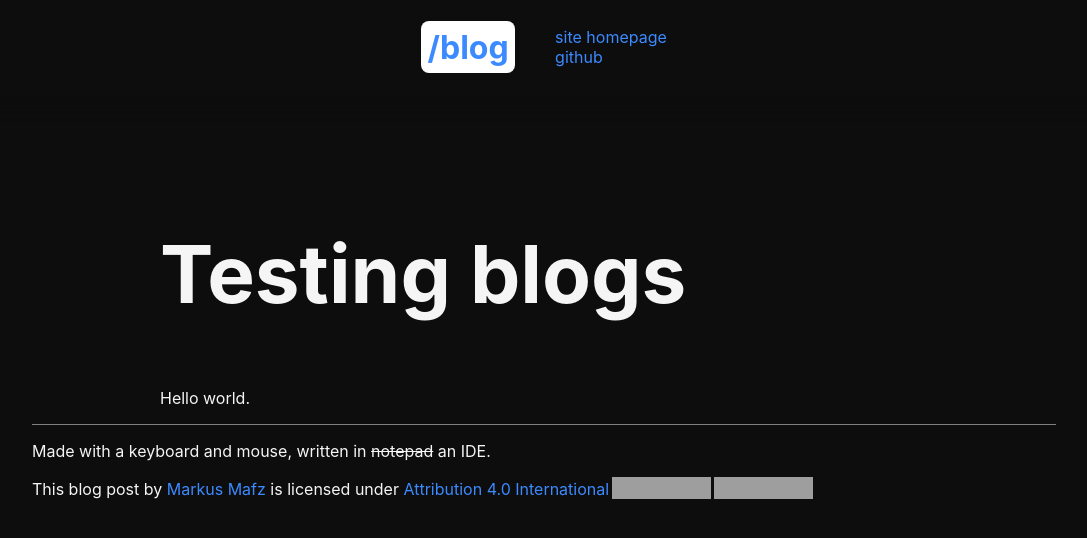
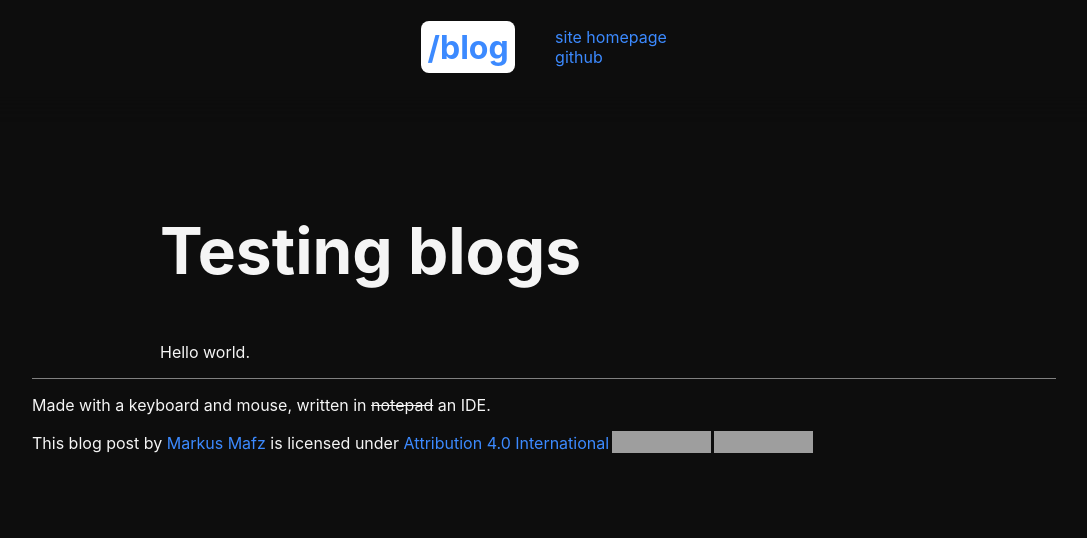
Before and after one commit to headquarter8302/blog, a Jekyll site: the page built from _posts/2023-11-16-test.md, in a window 1280 px wide. Shown: the top 538 px of the page, without its empty margins (96-1183 px from the left). Built offline with Jekyll 4.4.1, drawn with Linux system fonts in a browser that asks for light colours; some web fonts are replaced; grey boxes are pictures that could not be loaded.

Commit message:
size changes

```diff
--- a/_layouts/blog.html
+++ b/_layouts/blog.html
@@ -17,7 +17,7 @@
 
 <body>
     {% include header.html %}
-    <main id="main">
+    <main class="blog">
         <article>
             <h2 id="title">{{ page.title }}</h2>
             <div id="description">{{ page.description }}</div>
--- a/resource/styles.css
+++ b/resource/styles.css
@@ -68,15 +68,15 @@ a:visited {
   color: rgb(139, 67, 255);
 }
 
-main#main {
+main {
   display: flex;
   justify-content: center;
   margin-inline: 10%;
   margin-block-start: 5%;
 }
 
-main h2 {
-  font-size: 500%;
+main.blog h2 {
+  font-size: clamp(2.5rem, 5vw, 80px);
 }
 
 main article {
```
